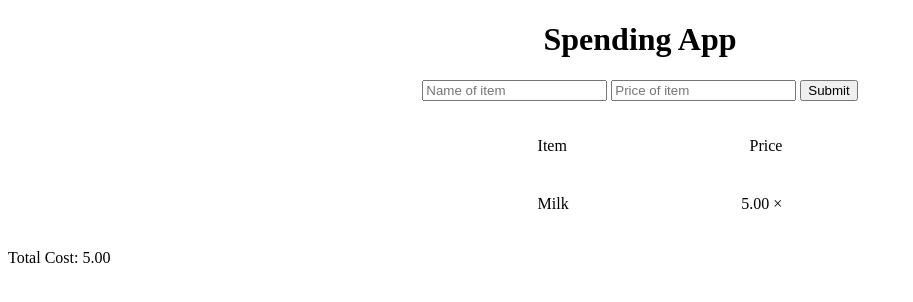
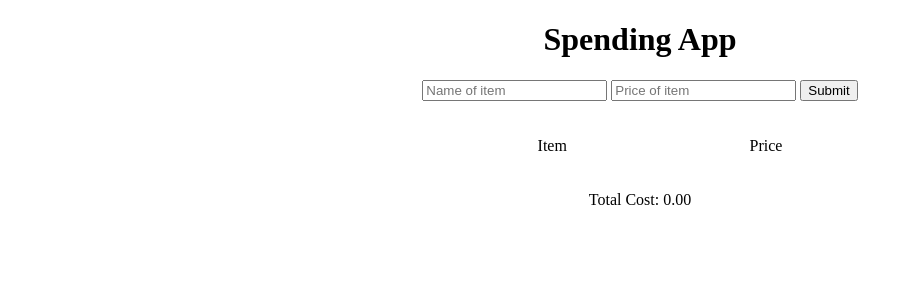
Before and after one commit to OneGiantNick/beginner-spending-app, a Flask app: page / in a window 1280 px wide. Shown: the top 302 px of the page, without its empty margins (0-913 px from the left). Run offline with Flask 2, Linux system fonts and the light colour scheme.

Commit message:
ui improvements

```diff
--- a/static/scripts.js
+++ b/static/scripts.js
@@ -6,7 +6,7 @@ spending_form.addEventListener('submit', handleForm);
 
 function closeTodo(close) {
     var span = close.parentElement;
-    span.parentElement.remove();
+    span.parentElement.parentElement.remove();
     totalCost()
 }
 
@@ -35,15 +35,17 @@ function addItem() {
     new_item_list.appendChild(new_item_div);
     new_item_list.appendChild(new_price);
 
+    var list_item = document.createElement('li');
+    list_item.appendChild(new_item_list)
 
     close_icon.onclick = function () {
         var span = this.parentElement;
-        span.parentElement.remove();
+        span.parentElement.parentElement.remove();
         totalCost()
     };
 
     var price_list = document.getElementById('spendingList');
-    price_list.appendChild(document.createElement('li').appendChild(new_item_list));
+    price_list.appendChild(list_item);
     totalCost()
 }
 
@@ -53,6 +55,8 @@ function totalCost() {
     var allItems = document.getElementsByClassName('itemPrice');
     var sum = 0
     for (var i = 0; i < allItems.length; i++) {
+        console.log(i)
+        console.log(allItems[i].childNodes[0].textContent)
         sum = sum + Number(allItems[i].childNodes[0].textContent);
     }
     var totalCost = document.getElementById('totalCost');
--- a/static/styles.css
+++ b/static/styles.css
@@ -26,3 +26,7 @@ ul {
     top: 8px;
     padding: 12px 16px 12px 16px;
 }
+
+.cost {
+    text-align: center;
+}
--- a/templates/index.html
+++ b/templates/index.html
@@ -17,23 +17,16 @@
         <li>
             <div id="listItem" class="listItem">
                 <div id="itemName">Item</div>
-                <span className="itemPrice">
+                <span id="header">
                     Price
                 </span>
             </div>
         </li>
-        <li>
-            <div id="listItem" class="listItem">
-                <div id="itemName">Milk</div>
-                <span id="itemPrice" className="itemPrice">
-                    5.00
-                    <span onclick="closeTodo(this)">&#215;</span>
-                </span>
-            </div>
-        </li>
     </ul>
-    <span>Total Cost: </span>
-    <span id="totalCost">5.00</span>
+    <div class='cost'>
+        <span>Total Cost: </span>
+        <span id="totalCost">0.00</span>
+    </div>
 </body>
 <script src="{{ url_for('static', filename='scripts.js') }}"></script>
 
```
